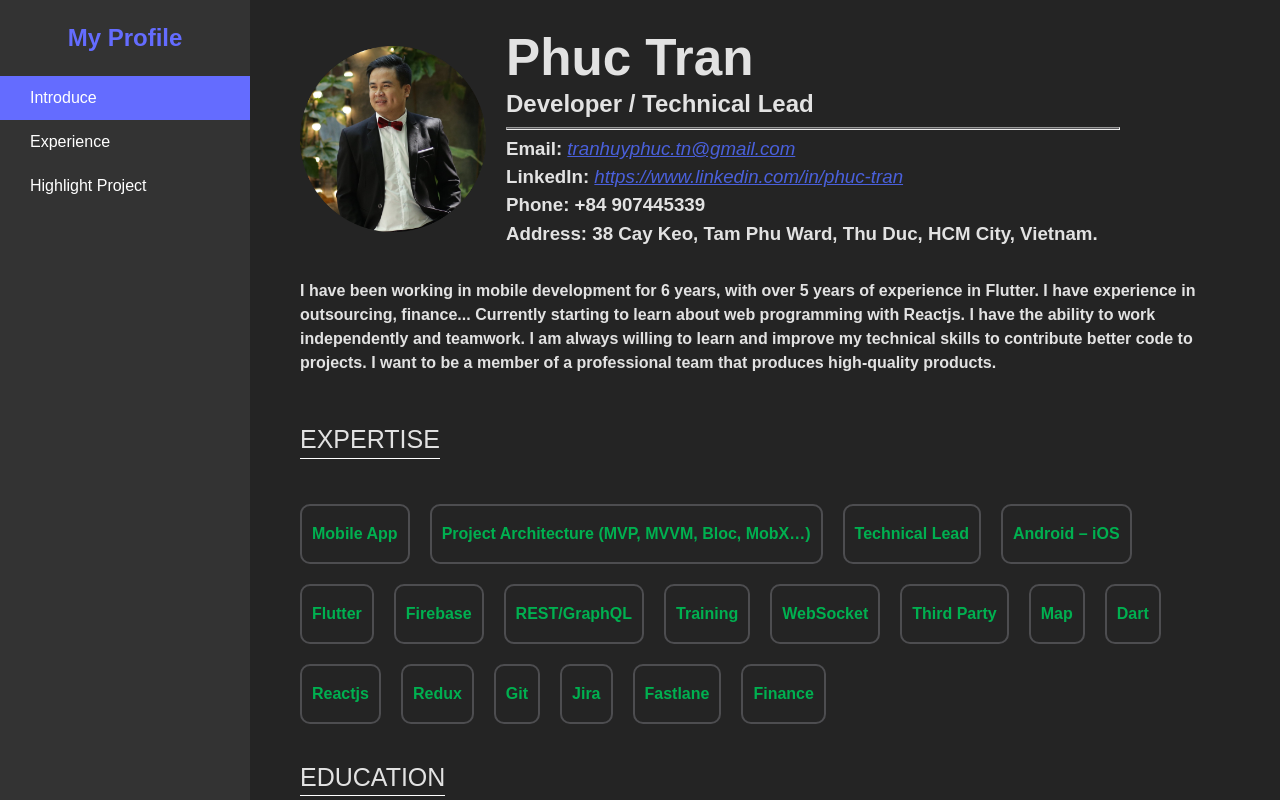
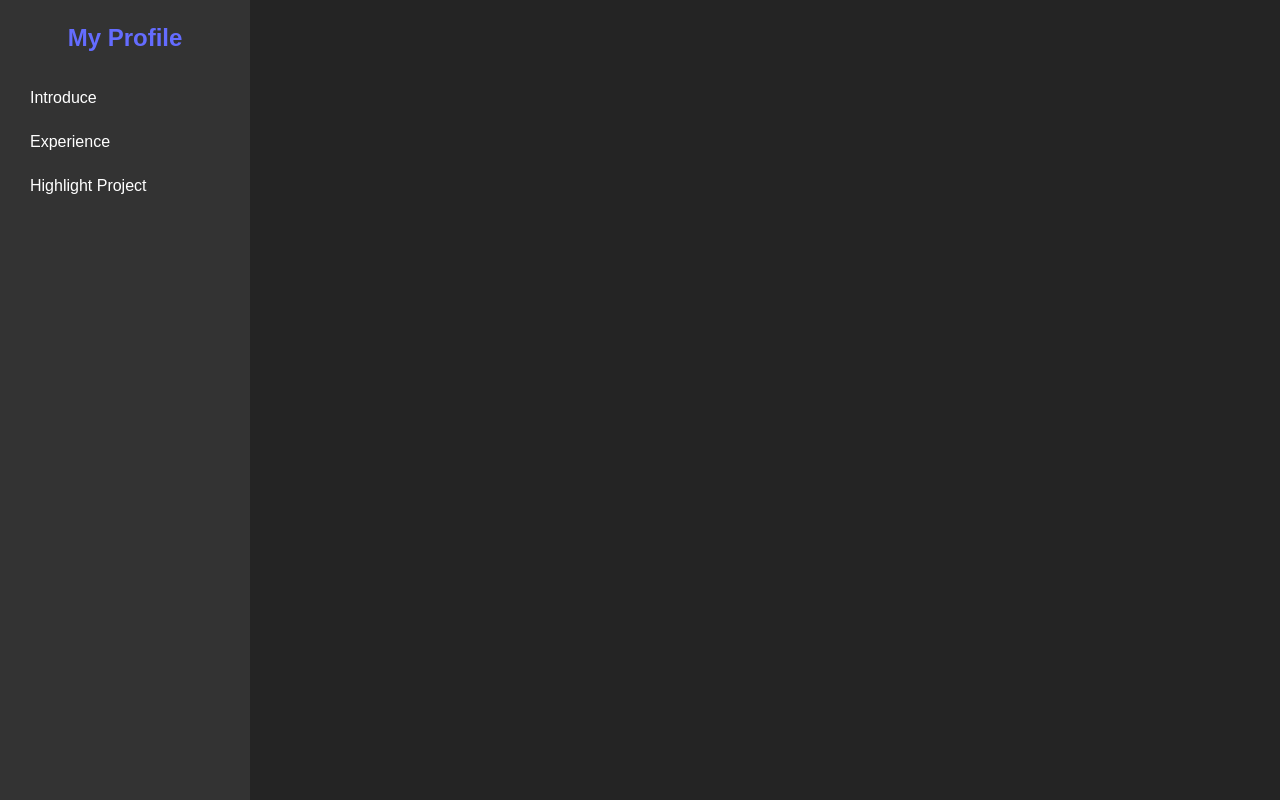
Before and after one commit to hautran90/my-cv, a React (Vite) app: page / in a window 1280 px wide. Shown: the top 800 px of the page. Built offline with nearby package versions, Linux system fonts and the light colour scheme.

Commit message:
change default url

```diff
--- a/src/App.jsx
+++ b/src/App.jsx
@@ -13,7 +13,7 @@ function App() {
         <Sidebar />
         <div className="content">
           <Routes>
-            <Route path="/" element={<Introduce />} />
+            <Route path="/my-cv/" element={<Introduce />} />
             <Route path="/experience" element={<Experience />} />
             <Route path="/highlightProjects" element={<HighlightProjects />} />
             {/* <Route path="/services" element={<Services />}>
--- a/src/Sidebar.jsx
+++ b/src/Sidebar.jsx
@@ -48,8 +48,8 @@ function Sidebar() {
     <div className="sidebar">
       <h2>My Profile</h2>
       <ul className="sidebar-list">
-        <li className={activePath === "/" ? "active" : ""}>
-          <Link to="/">Introduce</Link>
+        <li className={activePath === "/my-cv/" ? "active" : ""}>
+          <Link to="/my-cv/">Introduce</Link>
         </li>
         <li className={activePath === "/experience" ? "active" : ""}>
           <Link to="/experience">Experience</Link>
```
